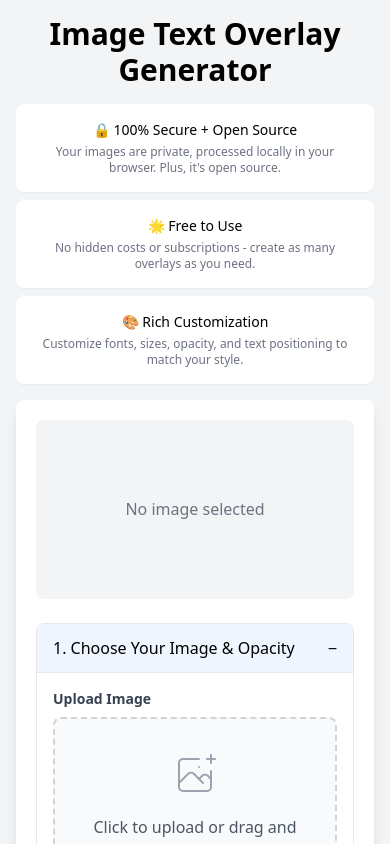
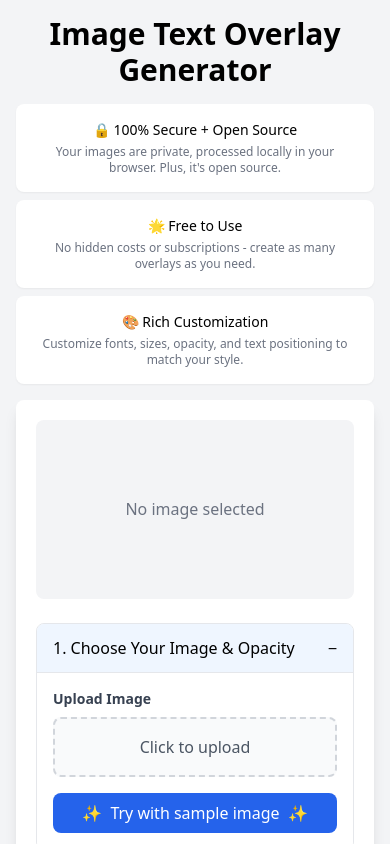
Before and after one commit to adriangohjw/image-overlay-generator, a React (Vite) app: page / in a window 390 px wide. Shown: the top 844 px of the page. Built offline with nearby package versions, Linux system fonts and the light colour scheme.

Commit message:
Improve FileUpload component responsiveness and mobile layout

```diff
--- a/src/components/FileUpload.tsx
+++ b/src/components/FileUpload.tsx
@@ -66,7 +66,7 @@ export function FileUpload({
       ) : (
         <>
           <div
-            className={`relative border-2 border-dashed rounded-lg p-8 text-center cursor-pointer transition-colors
+            className={`relative border-2 border-dashed rounded-lg p-4 md:p-8 text-center cursor-pointer transition-colors
               ${
                 isDragging
                   ? "border-blue-500 bg-blue-50"
@@ -83,9 +83,9 @@ export function FileUpload({
               className="absolute inset-0 w-full h-full opacity-0 cursor-pointer"
               title=""
             />
-            <div className="space-y-4">
+            <div className="md:space-y-4">
               <svg
-                className={`mx-auto h-12 w-12 ${
+                className={`hidden md:block mx-auto h-12 w-12 ${
                   isDragging ? "text-blue-500" : "text-gray-400"
                 }`}
                 stroke="currentColor"
@@ -101,8 +101,8 @@ export function FileUpload({
                 />
               </svg>
               <div className="text-gray-600">
-                <span className="font-medium">Click to upload</span> or drag and
-                drop
+                <span className="font-medium">Click to upload</span>
+                <span className="hidden md:block">or drag and drop</span>
               </div>
             </div>
           </div>
```
